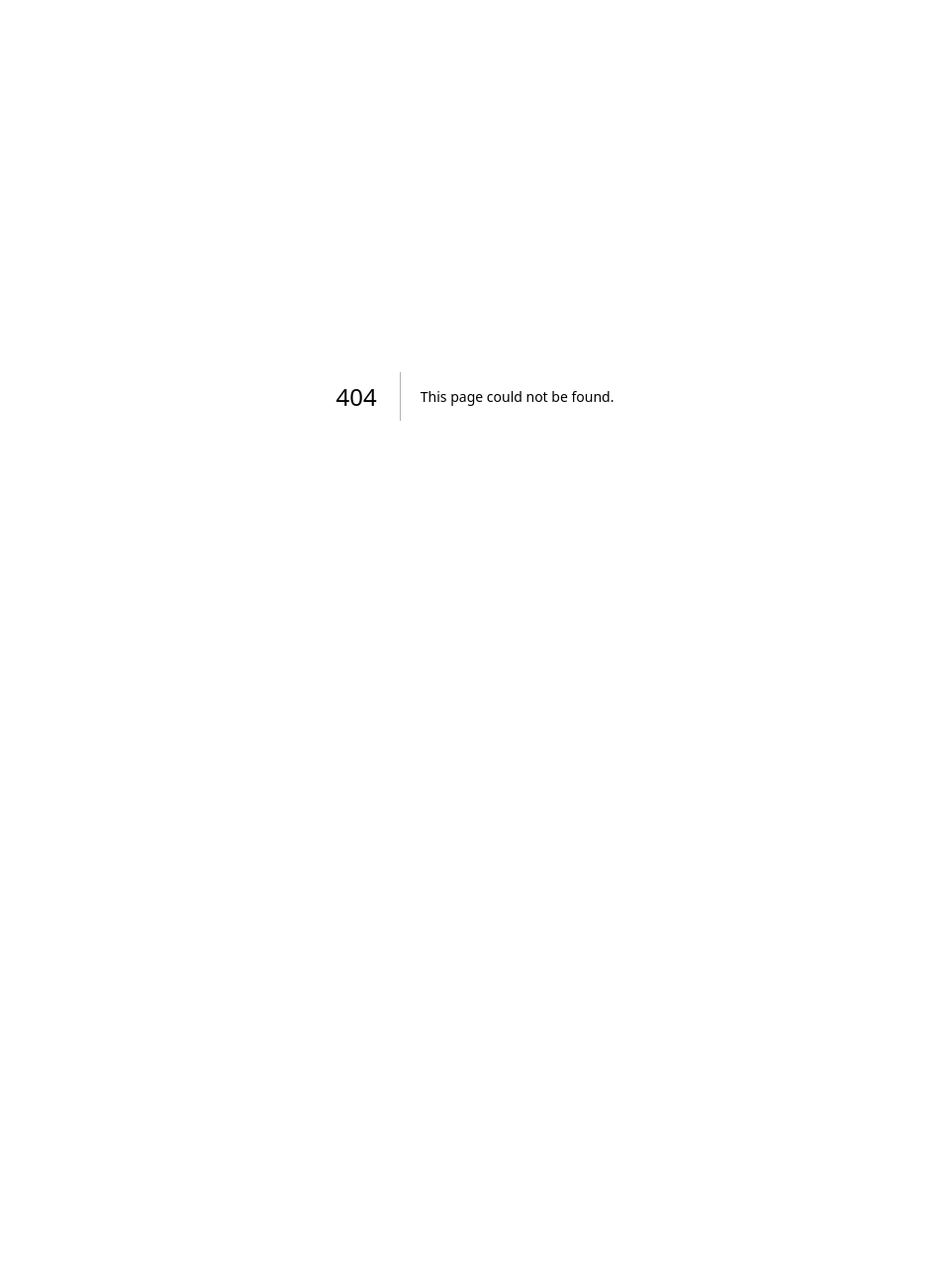
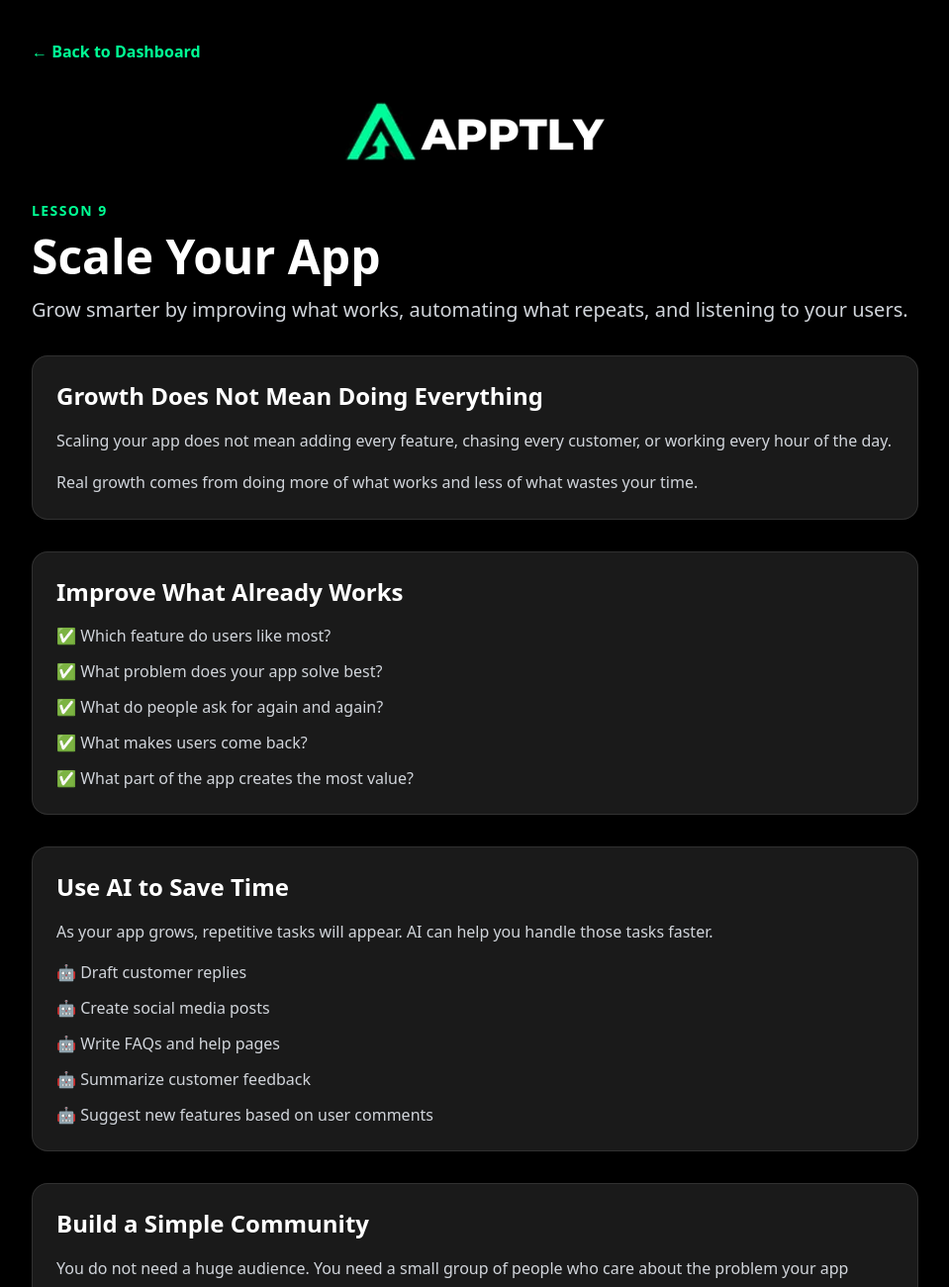
Before and after one commit to myapptly/apptly-website, a Next.js app: page /lesson-9 in a window 1280 px wide. Before the commit this address had no page. Shown: the top 1300 px of the page at 99% size, without its empty margins (160-1119 px from the left). Before the commit the page ends 800 px from the top, so only its background shows below. Built offline with nearby package versions, Linux system fonts and the light colour scheme.

Commit message:
lesson 9 create

```diff
--- /dev/null
+++ b/app/lesson-9/page.tsx
@@ -0,0 +1,107 @@
+export default function Lesson9() {
+  return (
+    <main className="min-h-screen bg-[#000000] text-white px-6 py-10">
+      <section className="max-w-4xl mx-auto space-y-8">
+        <a href="/dashboard" className="text-[#00FF94] font-bold hover:underline">
+          ← Back to Dashboard
+        </a>
+
+        <img
+          src="/new%20logo.png"
+          alt="APPTLY Logo"
+          className="mx-auto w-[300px] max-w-full h-auto"
+        />
+
+        <div>
+          <p className="text-[#00FF94] font-bold uppercase tracking-widest text-sm">
+            Lesson 9
+          </p>
+          <h1 className="text-5xl font-black mt-3">Scale Your App</h1>
+          <p className="text-gray-300 mt-4 text-xl">
+            Grow smarter by improving what works, automating what repeats, and listening to your users.
+          </p>
+        </div>
+
+        <div className="bg-[#1A1A1A] border border-white/10 rounded-2xl p-6">
+          <h2 className="text-2xl font-bold mb-4">Growth Does Not Mean Doing Everything</h2>
+          <p className="text-gray-300 leading-relaxed">
+            Scaling your app does not mean adding every feature, chasing every customer, or working every hour of the day.
+          </p>
+          <p className="text-gray-300 leading-relaxed mt-4">
+            Real growth comes from doing more of what works and less of what wastes your time.
+          </p>
+        </div>
+
+        <div className="bg-[#1A1A1A] border border-white/10 rounded-2xl p-6">
+          <h2 className="text-2xl font-bold mb-4">Improve What Already Works</h2>
+          <ul className="space-y-3 text-gray-300">
+            <li>✅ Which feature do users like most?</li>
+            <li>✅ What problem does your app solve best?</li>
+            <li>✅ What do people ask for again and again?</li>
+            <li>✅ What makes users come back?</li>
+            <li>✅ What part of the app creates the most value?</li>
+          </ul>
+        </div>
+
+        <div className="bg-[#1A1A1A] border border-white/10 rounded-2xl p-6">
+          <h2 className="text-2xl font-bold mb-4">Use AI to Save Time</h2>
+          <p className="text-gray-300 leading-relaxed">
+            As your app grows, repetitive tasks will appear. AI can help you handle those tasks faster.
+          </p>
+          <ul className="space-y-3 text-gray-300 mt-4">
+            <li>🤖 Draft customer replies</li>
+            <li>🤖 Create social media posts</li>
+            <li>🤖 Write FAQs and help pages</li>
+            <li>🤖 Summarize customer feedback</li>
+            <li>🤖 Suggest new features based on user comments</li>
+          </ul>
+        </div>
+
+        <div className="bg-[#1A1A1A] border border-white/10 rounded-2xl p-6">
+          <h2 className="text-2xl font-bold mb-4">Build a Simple Community</h2>
+          <p className="text-gray-300 leading-relaxed">
+            You do not need a huge audience. You need a small group of people who care about the problem your app solves.
+          </p>
+          <ul className="space-y-3 text-gray-300 mt-4">
+            <li>👥 Email list</li>
+            <li>👥 Facebook group</li>
+            <li>👥 Customer feedback form</li>
+            <li>👥 User success stories</li>
+            <li>👥 Early adopter updates</li>
+          </ul>
+        </div>
+
+        <div className="bg-[#0d0d0d] border border-[#00FF94]/40 rounded-2xl p-6">
+          <h2 className="text-2xl font-bold mb-4">Your Action Step</h2>
+          <p className="text-gray-300 leading-relaxed">
+            Write down three improvements you could make over the next 30 days.
+            Then choose the one improvement that would help your users the most and start there.
+          </p>
+        </div>
+
+        <div className="bg-[#1A1A1A] border border-white/10 rounded-2xl p-6">
+          <h2 className="text-2xl font-bold mb-4">A Little Reminder</h2>
+          <p className="text-gray-300 leading-relaxed">
+            Success rarely comes from one giant breakthrough. It comes from hundreds of small improvements that add up over time.
+          </p>
+        </div>
+
+        <div className="flex flex-wrap gap-4 pt-6">
+          <a
+            href="/lesson-8"
+            className="bg-gray-700 hover:bg-gray-600 text-white px-6 py-3 rounded-xl font-semibold transition"
+          >
+            ← Previous Lesson
+          </a>
+
+          <a
+            href="/lesson-10"
+            className="bg-[#00FF94] text-black hover:bg-[#00dd80] px-6 py-3 rounded-xl font-bold transition"
+          >
+            Go To Lesson 10 →
+          </a>
+        </div>
+      </section>
+    </main>
+  );
+}
```
